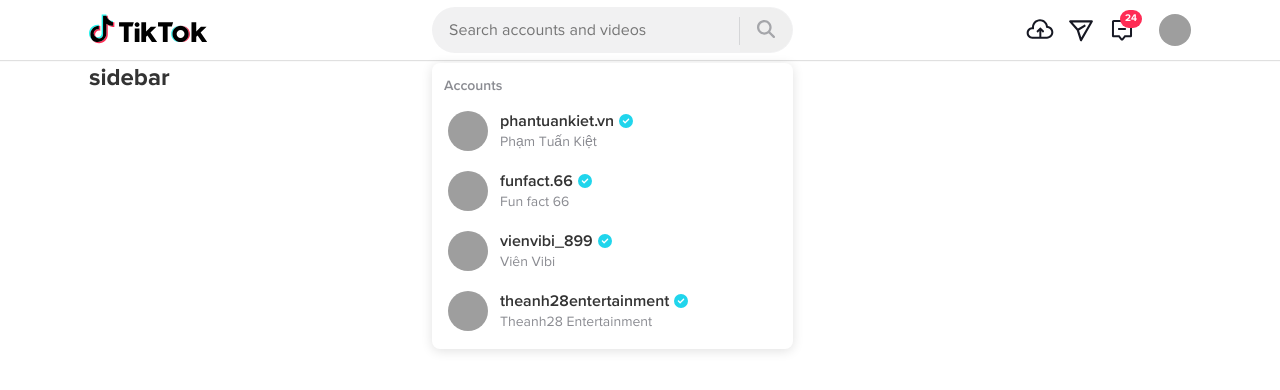
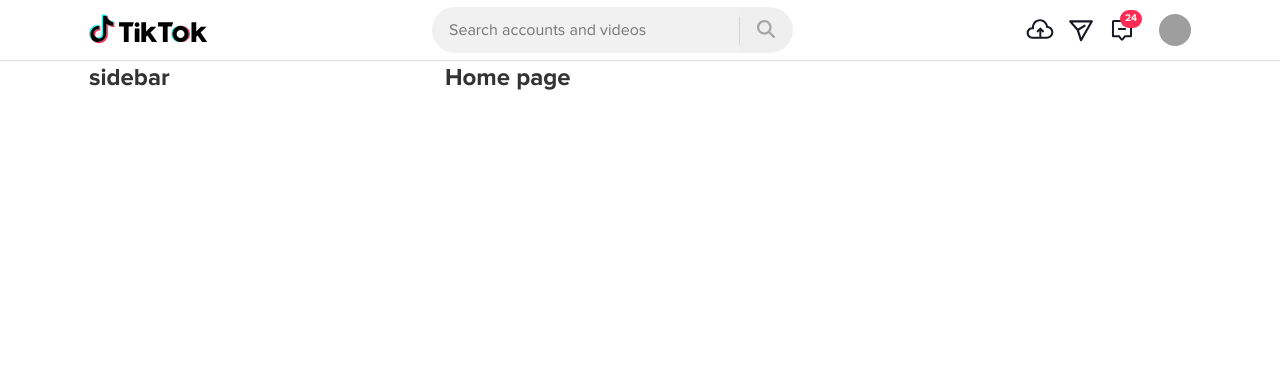
Before and after one commit to phamtuankiet61/tiktok-ui, a React (Create React App) app: page / in a window 1280 px wide. Shown: the top 390 px of the page. Built offline with nearby package versions, Linux system fonts and the light colour scheme; grey boxes are pictures that could not be loaded.

Commit message:
Xây dựng Logic phần Header #2

```diff
--- a/src/components/AccountItem/index.js
+++ b/src/components/AccountItem/index.js
@@ -1,24 +1,29 @@
-import classNames from 'classnames/bind'
-import styles from './AccountItem.module.scss'
+import classNames from 'classnames/bind';
+import styles from './AccountItem.module.scss';
+import { FontAwesomeIcon } from '@fortawesome/react-fontawesome';
+import { faCircleCheck } from '@fortawesome/free-solid-svg-icons';
+import { Link } from 'react-router-dom';
 
-import { FontAwesomeIcon } from '@fortawesome/react-fontawesome'
-import { faCircleCheck } from '@fortawesome/free-solid-svg-icons'
 import Image from '../Images'
 
 const cx = classNames.bind(styles)
 
-function AccountItem({ src, name, userName }) {
+function AccountItem({ data }) {
     return (
-        <div className={cx('wrapper')}>
-            <Image className={cx('avatar')} src={src} alt='avatar' />
+        <Link to={`/@${data.nickname}`} className={cx('wrapper')}>
+            <Image
+                className={cx('avatar')}
+                src={data.avatar}
+                alt={data.full_name}
+            />
             <div className={cx('info')}>
                 <h4 className={cx('name')}>
-                    {name}
-                    <FontAwesomeIcon className={cx('iconCheck')} icon={faCircleCheck} />
+                    {data.full_name}
+                    {data.tick && <FontAwesomeIcon className={cx('iconCheck')} icon={faCircleCheck} />}
                 </h4>
-                <p className={cx('userName')}>{userName}</p>
+                <p className={cx('userName')}>{data.nickname}</p>
             </div>
-        </div>
+        </Link>
     )
 }
 
--- a/src/components/Layout/components/Header/index.js
+++ b/src/components/Layout/components/Header/index.js
@@ -126,7 +126,7 @@
                         {currentUser ? (
                             <Image
                                 className={cx('user-avatar')}
-                                src='https://p16-sign-va.tiktokcdn.com/tos-maliva-avt-0068/7174315148310478854~c5_720x720.jpeg?x-expires=1670572800&x-signature=Z4QDUuahaskPcLFORztqKXEGJoY%3D'
+                                src='https://yt3.ggpht.com/wgneNTiW753q5G6XMnjyNLAzReR4TVFJryTKTpIqJefrKMyhABPwfnyNWIoT5NNGstFlva1tgw=s176-c-k-c0x00ffffff-no-rj'
                                 alt='Nguyen Van A'
                             />
                         ) : (
--- a/src/components/Layout/components/Search/Search.module.scss
+++ b/src/components/Layout/components/Search/Search.module.scss
@@ -62,6 +62,19 @@
     transform: translateY(-50%);
     color: rgba(22, 24, 35, 0.34);
 }
+.loading {
+    animation: spinner .8s infinite linear;
+}
+
+@keyframes spinner {
+    from {
+        transform: translateY(-50%) rotate(0);
+    }
+    to {
+        transform: translateY(-50%) rotate(360deg);
+    }
+}
+
 .search-title {
     height: 30px;
     padding: 5px 12px;
--- a/src/components/Layout/components/Search/index.js
+++ b/src/components/Layout/components/Search/index.js
@@ -14,14 +14,27 @@
     const [accounts, setAccounts] = useState([]);
     const [searchValue, setSearchValue] = useState('');
     const [showResult, setShowResult] = useState(true);
+    const [loading, setLoading] = useState(false);
 
     const inputRef = useRef();
 
     useEffect(() => {
-        setTimeout(() => {
-            setAccounts([1, 2])
-        }, 0)
-    }, [])
+        if (!searchValue.trim()) {
+            setAccounts([])
+            return
+        }
+        setLoading(true)
+
+        fetch(`https://tiktok.fullstack.edu.vn/api/users/search?q=${searchValue}&type=less`)
+            .then(res => res.json())
+            .then(res => {
+                setAccounts(res.data)
+                setLoading(false)
+            })
+            .catch(err => {
+                setLoading(false)
+            })
+    }, [searchValue])
 
     const handleClear = () => {
         setSearchValue('')
@@ -37,26 +50,9 @@
                     <div className={cx('search-result')} tabIndex="-1" {...attrs} >
                         <PropperWrapper>
                             <h4 className={cx('search-title')}>Accounts</h4>
-                            <AccountItem
-                                name="phantuankiet.vn"
-                                userName="Phạm Tuấn Kiệt"
-                                src="https://p16-sign-va.tiktokcdn.com/tos-useast2a-avt-0068-giso/fb0c68381e0d6024d85bc51b3ad56fb9~c5_100x100.jpeg?x-expires=1670310000&x-signature=IuJxXKkAFtHFraSffY66O4CMkaI%3D"
-                            />
-                            <AccountItem
-                                name="funfact.66"
-                                userName="Fun fact 66"
-                                src="https://p16-sign-va.tiktokcdn.com/tos-useast2a-avt-0068-aiso/65d3c6b1d1e205c75536ccf1f26d552d~c5_100x100.jpeg?x-expires=1670310000&x-signature=W9InTIpH5hz6o9Fau1d%2FCWZ2D9U%3D"
-                            />
-                            <AccountItem
-                                name="vienvibi_899"
-                                userName="Viên Vibi"
-                                src="https://p16-sign-va.tiktokcdn.com/tos-useast2a-avt-0068-giso/fac92301a36c2275c99f393061ef04ca~c5_100x100.jpeg?x-expires=1670310000&x-signature=1PklSSECmVvQw0nHOsvhy9N5P3I%3D"
-                            />
-                            <AccountItem
-                                name="theanh28entertainment"
-                                userName="Theanh28 Entertainment"
-                                src="https://p16-sign-va.tiktokcdn.com/tos-useast2a-avt-0068-giso/be22b8593ea95c8835d47f4b5309ec16~c5_100x100.jpeg?x-expires=1670310000&x-signature=un7seszFCObg9BRweCpBgVeO2UU%3D"
-                            />
+                            {accounts.map(account => (
+                                <AccountItem key={account.id} data={account} />
+                            ))}
                         </PropperWrapper>
                     </div>
             )}
@@ -77,7 +73,7 @@
                         setShowResult(true)
                     }}
                 />
-                {!!searchValue && (
+                {!!searchValue && !loading && (
                     <button
                         className={cx('clear')}
                         onClick={handleClear}
@@ -85,7 +81,7 @@
                         <FontAwesomeIcon icon={faCircleXmark} />
                     </button>
                 )}
-                {/* <FontAwesomeIcon className={cx('loading')} icon={faSpinner} /> */}
+                {loading && <FontAwesomeIcon className={cx('loading')} icon={faSpinner} />}
                 <button className={cx('search-btn')}>
                     <FontAwesomeIcon icon={faMagnifyingGlass} />
                 </button>
--- a/src/routes/index.js
+++ b/src/routes/index.js
@@ -12,7 +12,7 @@
 const publicRoutes = [
     { path: "/", component: Home},
     { path: "/following", component: Following},
-    { path: "/profile", component: Profile},
+    { path: "/@:nickname", component: Profile},
     { path: "/upload", component: Upload, layout: HeaderOnly},
     { path: "/search", component: Search, layout: null},
 ]
```
